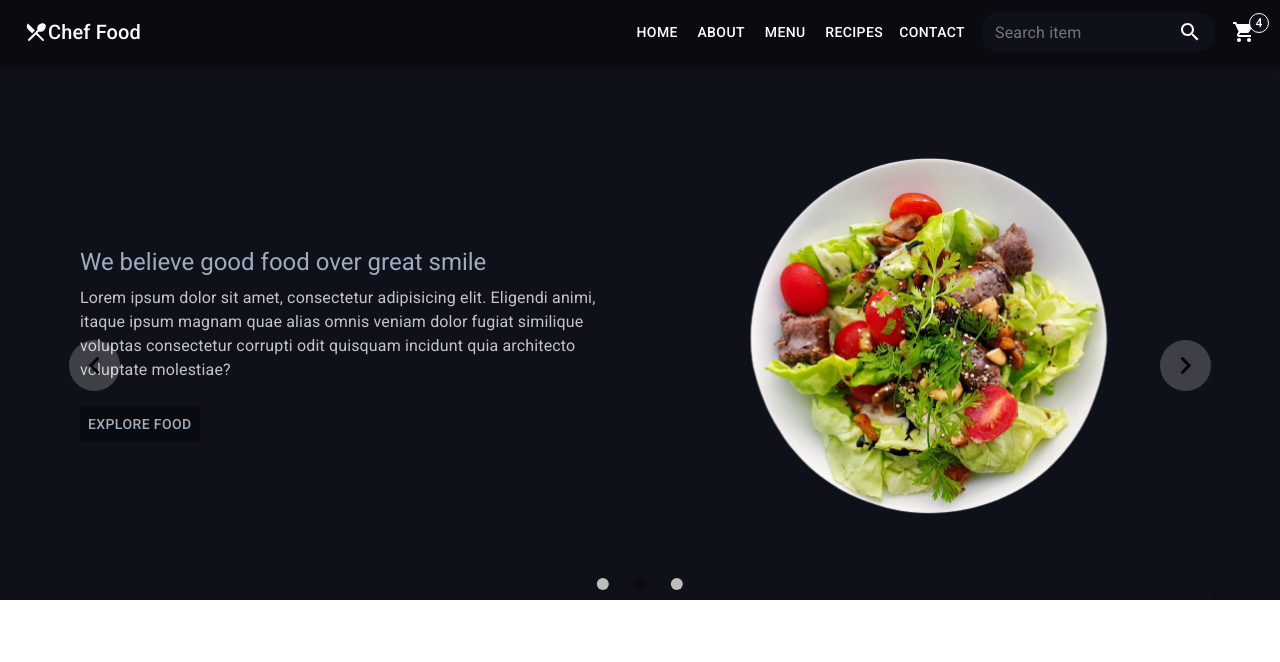
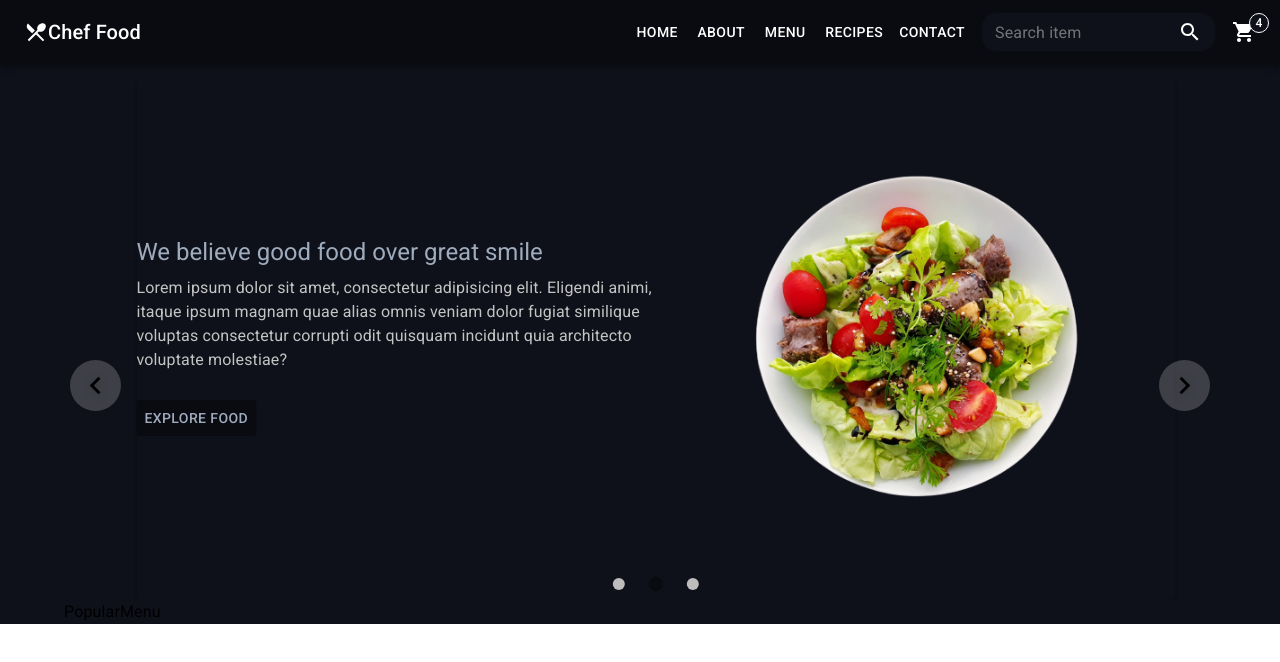
Before and after one commit to aleroses/chef-food, a React (Vite) app: page / in a window 1280 px wide. Shown: the top 662 px of the page. Built offline with nearby package versions, Linux system fonts and the light colour scheme.

Commit message:
Update slider

```diff
--- a/src/assets/fake-data/products.js
+++ b/src/assets/fake-data/products.js
@@ -25,14 +25,12 @@ export const popularMenuFood = [
     price: 250,
     imgUrl: fastFood04,
   },
-
   {
     id: "03",
     title: "Whipped Cream",
     price: 45,
     imgUrl: dessert02,
   },
-
   {
     id: "04",
     title: "Pizza",
--- a/src/components/hero-slider/ChevronIcon.jsx
+++ b/src/components/hero-slider/ChevronIcon.jsx
@@ -34,12 +34,14 @@ export const ChevronIcon = ({
       onFocus={() => setAutoPlay(false)}
       onBlur={() => setAutoPlay(true)}
       sx={{
-        position: "absolute",
+        position: "fixed",
         ...position,
-        top: "50%",
+        top: "45%",
         // transform: "translateY(-50%)",
         zIndex: 1,
-        bgcolor: "rgba(255, 255, 255, 0.2)",
+        bgcolor: {
+          sm: "rgba(255, 255, 255, 0.2)",
+        },
         transition: "all 0.3s ease-in-out",
 
         "& .MuiSvgIcon-root": {
@@ -63,6 +65,9 @@ export const ChevronIcon = ({
         },
         // Efecto activo (al hacer clic)
         "&:active": {
+          bgcolor: {
+            xs: "rgba(0, 0, 0, 1)",
+          },
           transform: "translateY(-50%) scale(0.95)",
         },
       }}
--- a/src/components/hero-slider/HeroSlider.jsx
+++ b/src/components/hero-slider/HeroSlider.jsx
@@ -44,13 +44,16 @@ export const HeroSlider = () => {
     <Box
       sx={{
         position: "relative",
-        width: "90vw",
+        width: "82vw",
         height: "65vh",
         display: "grid",
         justifySelf: "center",
 
         overflow: "hidden",
         mt: 2,
+        ml: {
+          md: 4,
+        },
         // borderRadius: "1rem",
         // bgcolor: "red",
       }}
@@ -70,6 +73,7 @@ export const HeroSlider = () => {
           <Box
             key={item.title}
             sx={{
+              justifyItems: "center",
               width: `${100 / sliderData.length}%`,
               height: "100%",
               // bgcolor: "yellow",
@@ -78,7 +82,7 @@ export const HeroSlider = () => {
           >
             <Card
               sx={{
-                width: "100%",
+                width: "99%",
                 height: "100%",
                 // aspectRatio: 16 / 9,
                 display: "flex",
@@ -94,10 +98,8 @@ export const HeroSlider = () => {
                   width: "100%",
                   height: "100%",
                   display: "flex",
-                  // justifyContent: "space-evenly",
                   justifyContent: "center",
                   flexDirection: "column",
-                  // gap: 4,
                 }}
               >
                 <CardContent
@@ -108,7 +110,9 @@ export const HeroSlider = () => {
                       xs: "50%",
                       sm: "30%",
                     },
-                    p: [0, 2, 2],
+                    // textWrap: "balance",
+                    // p: [0, 2, 2],
+                    p: 0,
                     // flex: "1 0 auto",
                     // bgcolor: "red",
                   }}
@@ -122,21 +126,13 @@ export const HeroSlider = () => {
                   >
                     {item.title}
                   </Typography>
-                  <Typography
-                    component="p"
-                    sx={{
-                      pr: 1,
-                    }}
-                  >
+                  <Typography component="p">
                     {item.desc}
                   </Typography>
                 </CardContent>
                 <CardActions
                   sx={{
-                    pl: {
-                      xs: 0,
-                      sm: 2,
-                    },
+                    pl: 0,
                   }}
                 >
                   <Button
@@ -176,13 +172,13 @@ export const HeroSlider = () => {
 
       <ChevronIcon
         action="prev"
-        position={{ left: 5 }}
+        position={{ left: { xs: 5, sm: 20, md: 70 } }}
         setAutoPlay={setAutoPlay}
         setCurrentIndex={setCurrentIndex}
       />
       <ChevronIcon
         action="next"
-        position={{ right: 5 }}
+        position={{ right: { xs: 5, sm: 20, md: 70 } }}
         setAutoPlay={setAutoPlay}
         setCurrentIndex={setCurrentIndex}
       />
--- /dev/null
+++ b/src/components/popular-menu/PopularMenu.jsx
@@ -0,0 +1,17 @@
+import { Container } from "@mui/material";
+import { popularMenuFood } from "../../assets/fake-data/products";
+
+export const PopularMenu = () => {
+  // console.log(...popularMenuFood);
+
+  const allProducts = [
+    ...popularMenuFood.map((item) => ({
+      ...item,
+      category: "Popular Menu",
+    })),
+  ];
+
+  console.log(allProducts);
+
+  return <Container>PopularMenu</Container>;
+};
--- /dev/null
+++ b/src/components/products-card/ProductCard.jsx
@@ -0,0 +1,5 @@
+export const ProductCard = () => {
+  return (
+    <div>ProductCard</div>
+  )
+}
--- a/src/pages/Home.jsx
+++ b/src/pages/Home.jsx
@@ -1,12 +1,14 @@
 import { Container } from "@mui/material";
 import { Header } from "../components/header/Header";
 import { HeroSlider } from "../components/hero-slider/HeroSlider";
+import { PopularMenu } from "../components/popular-menu/PopularMenu";
 
 export const Home = () => {
   return (
     <>
       <Header />
       <HeroSlider />
+      <PopularMenu />
     </>
   );
 };
```
